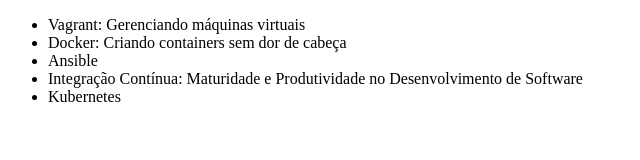
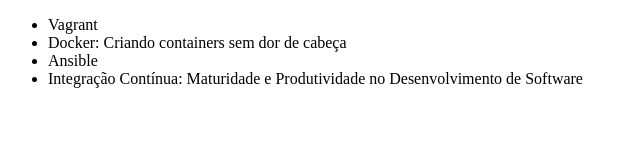
Before and after one commit to studiesdavid/alura-git, a plain HTML site: page index.html in a window 1280 px wide. Shown: the whole page, without its empty margins (0-640 px from the left). Drawn offline with Linux system fonts and the light colour scheme.

Commit message:
emovido os traçõs no titulo

```diff
--- a/index.html
+++ b/index.html
@@ -2,15 +2,14 @@
 <html lang="en">
 <head>
     <meta charset="UTF-8">
-    <title>Lista de Cursos de DevOps da Alura -- Em Andamento --</title>
+    <title>Lista de Cursos de DevOps da Alura Em Andamento</title>
 </head>
 <body>
     <ul>
-        <li>Vagrant: Gerenciando máquinas virtuais</li>
+        <li>Vagrant</li>
         <li>Docker: Criando containers sem dor de cabeça</li>
         <li>Ansible</li>
         <li>Integração Contínua: Maturidade e Produtividade no Desenvolvimento de Software</li>
-        <li>Kubernetes</li>
     </ul>
 </body>
 </html>
```
